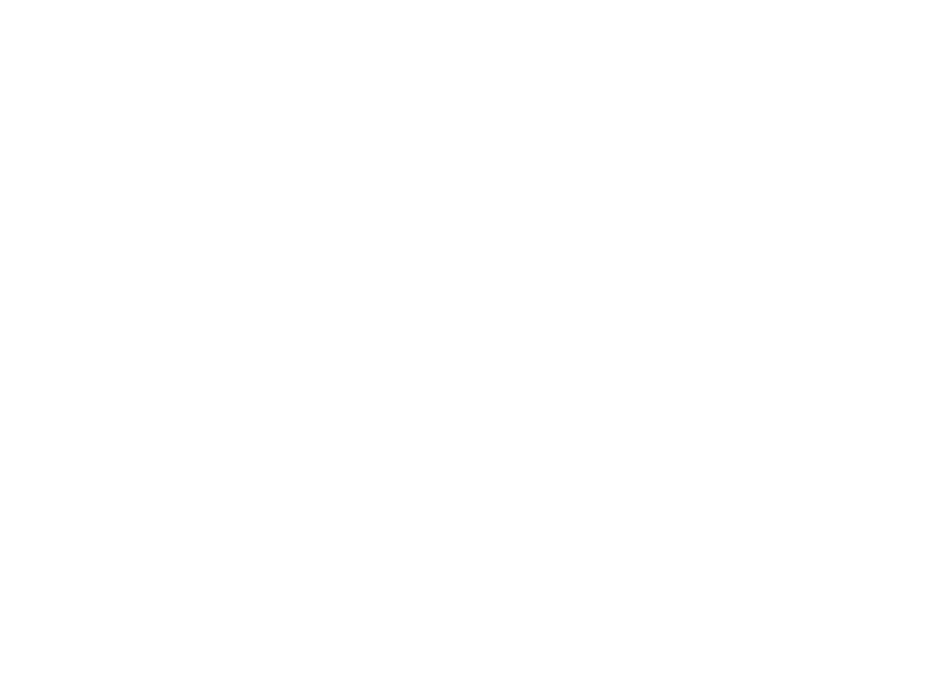
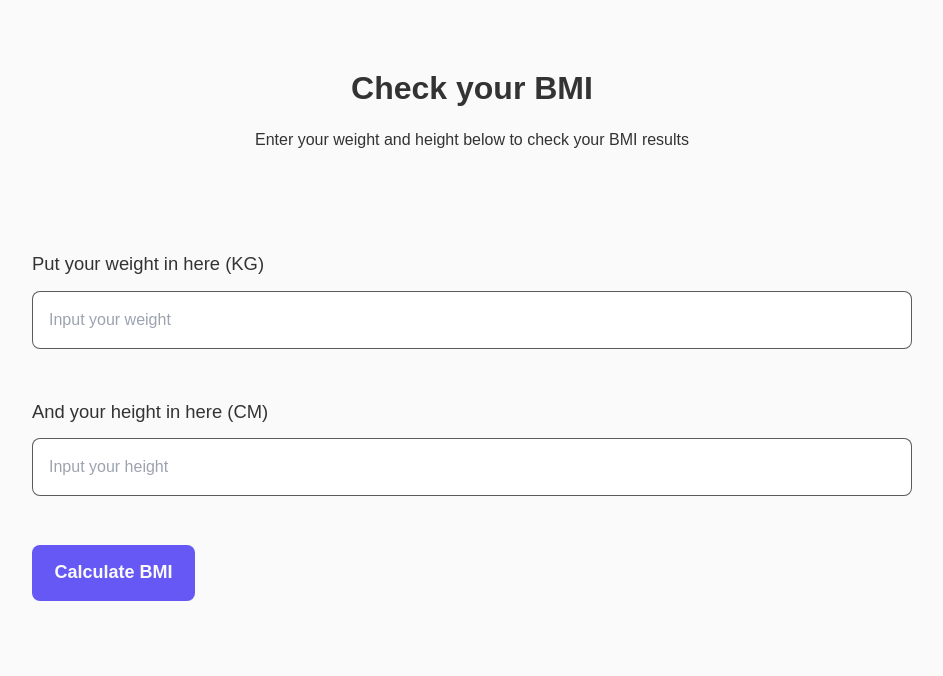
Before and after one commit to ersankarimi/bmi-calculator-copy, a website: page index.html in a window 1280 px wide. Shown: the whole page, without its empty margins (168-1111 px from the left). Drawn offline with Linux system fonts and the light colour scheme.

Commit message:
Update content and style with tailwind utility classes

```diff
--- a/index.html
+++ b/index.html
@@ -7,7 +7,71 @@
 		<title>BMI Calculator</title>
 		<link rel="stylesheet" href="/assets/css/index.css" />
 	</head>
-	<body>
+	<body class="bg-main-white text-main-black">
+		<header
+			class="p-8 text-center flex flex-col justify-center items-center mt-8"
+		>
+			<h1 class="text-[2rem] mb-4 font-bold">Check your BMI</h1>
+			<p class="font-normal">
+				Enter your weight and height below to check your BMI results
+			</p>
+		</header>
+
+		<main
+			class="w-full px-[0.5em] py-[2em] flex flex-col justify-center md:w-[80%] md:m-auto xl:w-[70%] 2xl:w-[50%]"
+		>
+			<form class="w-full">
+				<div class="flex flex-col mt-[2.15em] mb-[2.25em]">
+					<label class="font-medium xl:text-[1.15rem]" for="weight"
+						>Put your weight in here (KG)</label
+					>
+					<input
+						type="number"
+						class="border-[1px] p-[1em] my-[0.8em] rounded-lg border-main-black/80 focus:outline focus:outline-main-black/60"
+						min="0"
+						max="800"
+						step="any"
+						name="weight"
+						id="weight"
+						placeholder="Input your weight"
+						required
+					/>
+				</div>
+				<div class="flex flex-col mt-[2.15em] mb-[2.25em]">
+					<label class="font-medium xl:text-[1.15rem]" for="height"
+						>And your height in here (CM)</label
+					>
+					<input
+						type="number"
+						class="border-[1px] p-[1em] my-[0.8em] rounded-lg border-main-black/80 focus:outline focus:outline-main-black/60"
+						min="0"
+						max="300"
+						step="any"
+						name="height"
+						id="height"
+						placeholder="Input your height"
+						required
+					/>
+				</div>
+
+				<button
+					type="submit"
+					class="bg-[rgb(101,88,245)] font-semibold rounded-lg py-[0.8em] px-[1.25em] text-main-white hover:brightness-90 text-[1.125rem]"
+				>
+					Calculate BMI
+				</button>
+			</form>
+
+			<section id="result" class="text-left mt-[2.5em]">
+				<h2
+					class="hidden"
+					class="font-medium text-left text-base xl:text-[1.115rem]"
+				>
+					Your BMI is <strong id="bmi-value">40</strong> which means You are
+					<strong id="bmi-category">Normal</strong>
+				</h2>
+			</section>
+		</main>
 		<script type="module" src="/assets/js/index.js"></script>
 	</body>
 </html>
```
